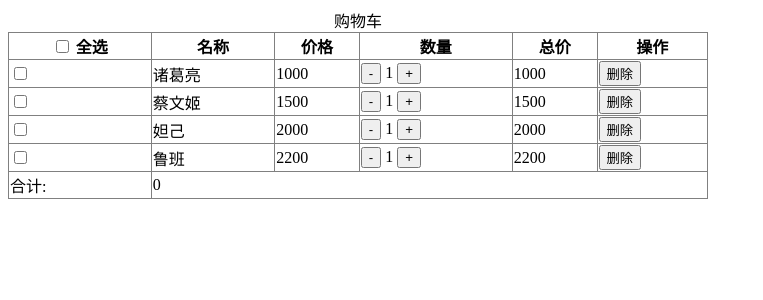
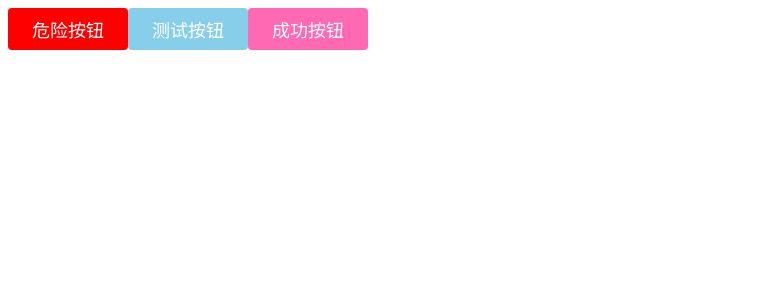
Before and after one commit to Eva-One/housework, a Vue app: page / in a window 1280 px wide. Shown: the top 300 px of the page, without its empty margins (0-763 px from the left). Built offline with nearby package versions, Linux system fonts and the light colour scheme.

Commit message:
第三天课后作业完成

```diff
--- a/src/App.vue
+++ b/src/App.vue
@@ -164,7 +164,7 @@ main {
 -------->
 
 <!------ 07-购物车 ------->
-<template>
+<!------ <template>
   <div>
     <table border="1" width="700" style="border-collapse: collapse">
       <caption>
@@ -268,3 +268,25 @@ export default {
   },
 };
 </script>
+-------->
+
+<!------ 08-按钮封装 ------->
+<template>
+  <div>
+    <Button typeClass="danger" text="危险按钮"></Button>
+    <Button typeClass="primary" text="测试按钮"></Button>
+    <Button typeClass="success" text="成功按钮"></Button>
+  </div>
+</template>
+
+<script>
+import Button from "./components/08-按钮封装.vue";
+export default {
+  components: {
+    Button,
+  },
+};
+</script>
+
+<style>
+</style>
--- /dev/null
+++ b/src/components/08-按钮封装.vue
@@ -0,0 +1,36 @@
+<template>
+  <button :class="`one-button-${typeClass}`">{{ text }}</button>
+</template>
+
+<script>
+// 需求： 要求 title 和背景颜色自定义
+export default {
+  props: {
+    typeClass: String,
+    text: String,
+  },
+};
+</script>
+
+<style scoped>
+button {
+  color: #fff;
+  outline: none;
+  border: none;
+  padding: 8px 24px;
+  border-radius: 4px;
+  font-size: 18px;
+}
+.one-button-primary {
+  background-color: skyblue;
+}
+.one-button-success {
+  background-color: hotpink;
+}
+.one-button-warning {
+  background-color: yellow;
+}
+.one-button-danger {
+  background-color: red;
+}
+</style>
```
